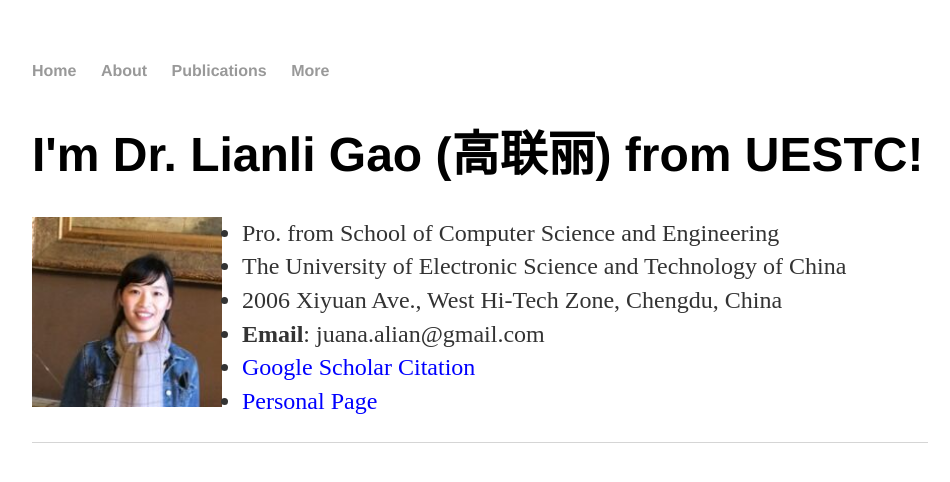
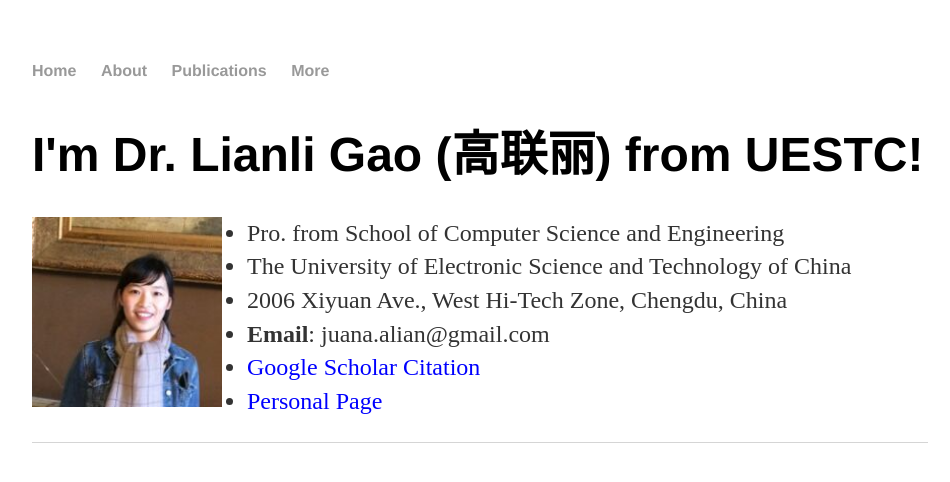
Before and after one commit to lianliGao/lianligao.github.io, a Jekyll site: the page built from index.html, in a window 1280 px wide. Shown: the top 482 px of the page, without its empty margins (160-1110 px from the left). Built offline with Jekyll 4.4.1, drawn with Linux system fonts in a browser that asks for light colours.

Commit message:
Update index.html

```diff
--- a/index.html
+++ b/index.html
@@ -5,7 +5,7 @@
 
 		<div class="blurb">
 			<h1>I'm Dr. Lianli Gao (高联丽) from UESTC!</h1>
-			<p ><img src="1.png" alt="photo" style="width:190px;height:190px;float:left;margin-right:20px;">
+			<p ><img src="1.png" alt="photo" style="width:190px;height:190px;float:left;margin-right:25px;">
 				<ul class="contacts">
 					<li> Pro. from School of Computer Science and Engineering</li>
 					<li>The University of Electronic Science and Technology of China</li>
```
